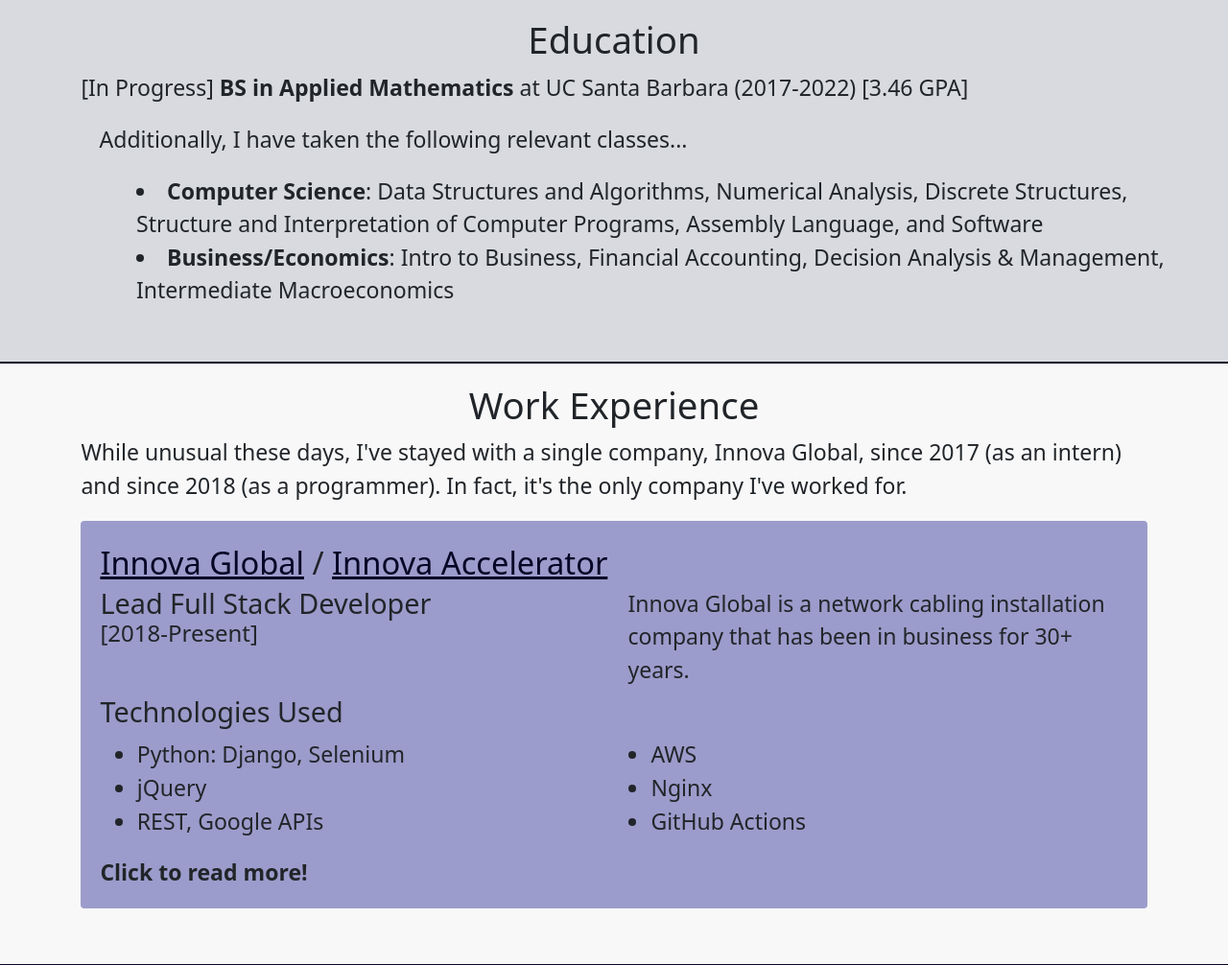
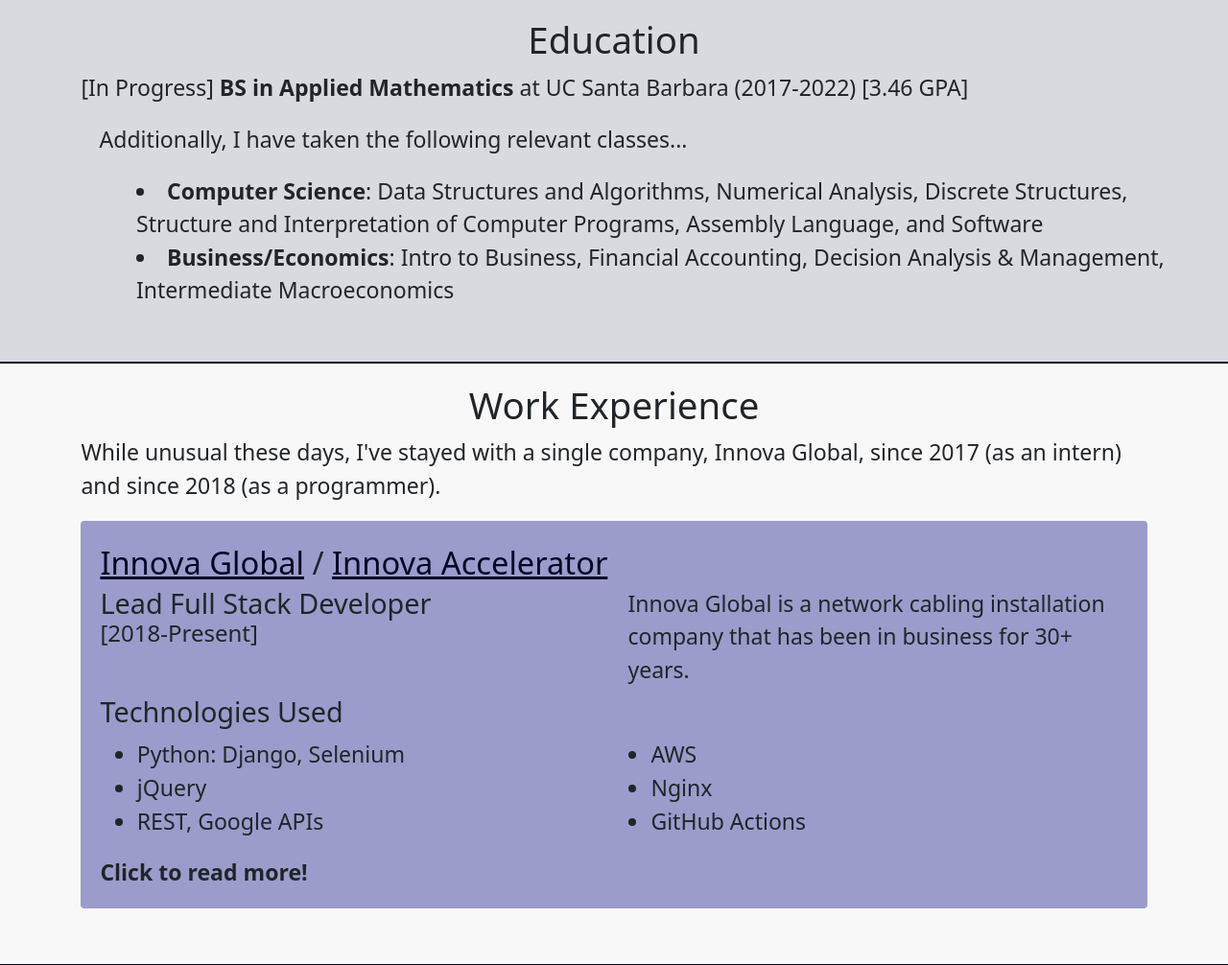
Before and after one commit to AriAlavi/ArianAlaviWebsite, a Django app: page / in a window 1280 px wide. Shown: the part 437-1443 px from the top of the page at 96% size. Run offline with Django 4.2, Linux system fonts and the light colour scheme; data that the repository does not hold is empty.

Commit message:
negative connotation

```diff
--- a/main/templates/main/home.html
+++ b/main/templates/main/home.html
@@ -43,7 +43,7 @@
 <div class="section">
     <div class="container">
         <h2 align="center">Work Experience</h2>
-        <p>While unusual these days, I've stayed with a single company, Innova Global, since 2017 (as an intern) and since 2018 (as a programmer). In fact, it's the only company I've worked for.</p>
+        <p>While unusual these days, I've stayed with a single company, Innova Global, since 2017 (as an intern) and since 2018 (as a programmer).</p>
         <div class="innova" style="background-color: #9b9ccb; margin-bottom: 20px; border-radius: 4px; padding: 20px;">
             <div class="topHalf">
                 <div class="row">
```
